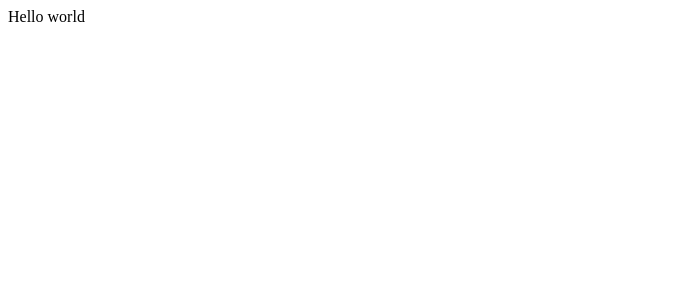
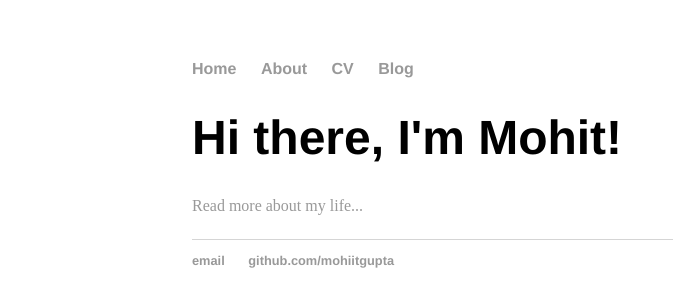
Before and after one commit to mohiitgupta/mohiitgupta.github.io, a plain HTML site: page index.html in a window 1280 px wide. Shown: the whole page, without its empty margins (0-673 px from the left). Drawn offline with Linux system fonts and the light colour scheme.

Commit message:
Update index.html
add css link

```diff
--- a/index.html
+++ b/index.html
@@ -1,6 +1,29 @@
 <html>
-<header><title>This is title</title></header>
-<body>
-Hello world
-</body>
+<head>
+  <title>Mohit Gupta</title>
+  <!-- link to main stylesheet -->
+	<link rel="stylesheet" type="text/css" href="/css/main.css">
+ </head>
+  <body>
+      <nav>
+          <ul>
+              <li><a href="/">Home</a></li>
+              <li><a href="/about">About</a></li>
+              <li><a href="/cv">CV</a></li>
+              <li><a href="/blog">Blog</a></li>
+          </ul>
+      </nav>
+      <div class="container">
+          <div class="blurb">
+              <h1>Hi there, I'm Mohit!</h1>
+           <a href="/about">Read more about my life...</a></p>
+          </div><!-- /.blurb -->
+      </div><!-- /.container -->
+      <footer>
+          <ul>
+              <li><a href="mailto:mohitgupta277@gmail.com">email</a></li>
+              <li><a href="https://github.com/mohiitgupta">github.com/mohiitgupta</a></li>
+        </ul>
+      </footer>
+  </body>
 </html>
```
